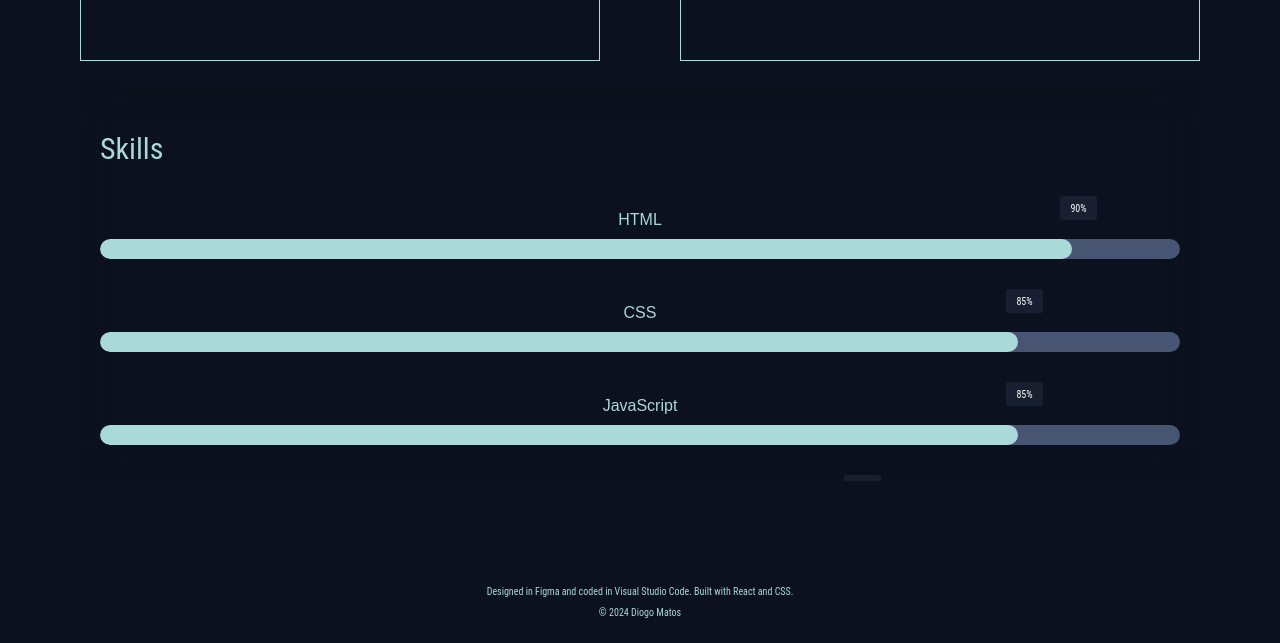
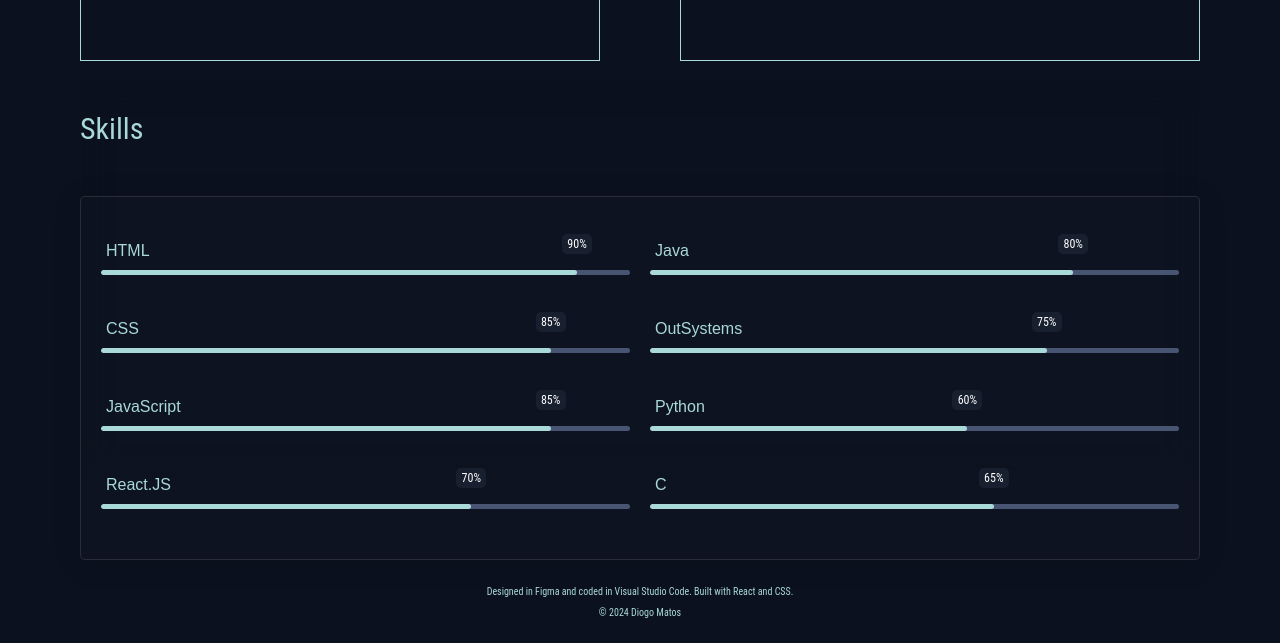
Before and after one commit to DiogoMatos10/portfolio, a React (Vite) app: page /about in a window 1280 px wide. Shown: the part 645-1288 px from the top of the page. Built offline with nearby package versions, Linux system fonts and the light colour scheme; a web font is replaced by a local one.

Commit message:
About Page v1.2

```diff
--- a/data.js
+++ b/data.js
@@ -26,10 +26,6 @@ export const dataSkills=[
         percentage:"80%"
     },
     {
-        name:"Kotlin",
-        percentage:"75%"
-    },
-    {
         name:"OutSystems",
         percentage:"75%"
     },
@@ -41,12 +37,4 @@ export const dataSkills=[
         name:"C",
         percentage:"65%"
     },
-    {
-        name:"Assembly",
-        percentage:"65%"
-    },
-    {
-        name:"Prolog/OCaml",
-        percentage:"55%"
-    },
 ]
--- a/src/components/Content/AboutContent.css
+++ b/src/components/Content/AboutContent.css
@@ -27,42 +27,37 @@
     margin: 20px auto 0;
     height: 400px;
     box-sizing: border-box;
-    align-items: center;
-    justify-content: center;
-    overflow-y: auto;
+    display: flex;
+    flex-direction: column;
+    justify-content: space-between;
+    gap: 20px;
     backdrop-filter: blur(20px);
-    border-radius: 5px;
-    padding: 20px;
-}
-
-.skills::-webkit-scrollbar {
-    width: 5px;
-    /* Width of the scrollbar */
-}
-
-.skills::-webkit-scrollbar-track {
-    background: rgba(255, 255, 255, 0.2);
     border-radius: 5px;
 }
 
-.skills::-webkit-scrollbar-thumb {
-    background: var(--secondary-color);
+.skills-content {
+    display: flex;
+    flex-direction: row;
+    justify-content: space-between;
+    gap: 20px;
+    background: var(--glass-background-color);
+    box-shadow: var(--glass-box-shadow);
+    backdrop-filter: var(--glass-backdrop-filter);
+    -webkit-backdrop-filter: var(--glass-webkit-backdrop-filter);
+    border: var(--glass-border);
+    padding: 20px;
     border-radius: 5px;
 }
 
-.skills::-webkit-scrollbar-thumb:hover {
-    background: var(--text-color);
+.skill-column {
+    flex: 1;
 }
 
 .skills-header {
-    font-size: 20px;
-    width: 100%;
-    text-align: center;
-    margin-bottom: 10px;
-    box-sizing: border-box;
+    font-size: 30px;
+    margin-bottom: 30px;
 }
 
-/* Container for individual skill bars */
 .skill-container {
     width: 100%;
     margin: 10px 0;
@@ -70,27 +65,22 @@
     position: relative;
 }
 
-
-
-/* Skill name styles */
 .skill-container p {
     margin: 5px;
     font-family: "Poppins", sans-serif;
     font-size: 16px;
 }
 
-/* Base styles for the skill bar */
 .bar {
     width: 100%;
     background: #475472;
-    height: 20px;
+    height: 5px;
     border-radius: 100vw;
     overflow: hidden;
     position: relative;
     margin: 10px 0;
 }
 
-/* Styles for the skill bar span */
 .bar span {
     height: 100%;
     display: block;
@@ -100,19 +90,6 @@
     width: var(--bar-width, 0%);
 }
 
-
-.percentage {
-    position: absolute;
-    top: 50%;
-    transform: translateY(-50%);
-    font-size: 12px;
-    color: #fff;
-    background: hsla(223, 23%, 36%, 0.219);
-    padding: 2px 6px;
-    border-radius: 4px;
-    transition: left 1s cubic-bezier(.25, 8, .25, 1);
-    white-space: nowrap;
-}
 
 
 .titles {
@@ -134,6 +111,15 @@
 
     .skills {
         width: 100%;
+        height: auto;
+    }
+
+    .skills-content{
+        flex-direction: column;
+        gap: 0;
+    }
+    .skill-column{
+        margin-bottom: -10px;
     }
 }
 
@@ -141,43 +127,44 @@
 .percentage {
     content: "";
     position: absolute;
-    top: 12px;
-    width: 25px;
+    color: #fff;
+    background: hsla(223, 21%, 33%, 0.219);
+    top: 25%;
+    width: 30px;
     height: 20px;
     display: flex;
     align-items: center;
     justify-content: center;
-    font-size: 10px;
-    border-radius: 2px;
+    font-size: 12px;
+    border-radius: 5px;
     z-index: 10;
-    transition: all .3s ease-in-out;
+    transform: translateY(-50%);
+    white-space: nowrap;
 }
 
 
-/* Animation for skill bars */
 .animate {
-    animation: animateWidth 1s forwards;
-    /* Apply animation when in view */
+    animation: animateWidth 1.5s forwards;
 }
 
-/* Keyframes for skill bar animation */
+.animatePer{
+    animation: animatePercentage 1.5 forwards;
+}
+
 @keyframes animateWidth {
     from {
         width: 0%;
     }
 
     to {
-        width: var();
+        width: var(--bar-width);
     }
 }
 
-/* Keyframes for percentage position animation */
 @keyframes animatePercentage {
     from {
-        left: 0%;
     }
 
     to {
-        left: var(--percentage-left, 0%);
     }
 }
--- a/src/components/Content/AboutContent.jsx
+++ b/src/components/Content/AboutContent.jsx
@@ -19,7 +19,7 @@ function AboutContent() {
             span.style.setProperty('--bar-width', width);
             span.classList.add('animate');
             percentage.style.setProperty('--percentage-left', width);
-            percentage.classList.add('animate');
+            percentage.classList.add('animatePer');
           });
         } else {
           spans.forEach((span, index) => {
@@ -36,10 +36,11 @@ function AboutContent() {
     }
 
     const updatePercentagePositions = () => {
-      const barWidth = document.querySelector('.bar').clientWidth;
+      const bars = document.querySelectorAll('.bar');
+      const barWidth = bars[0]?.clientWidth || 0;
       percentages.forEach(percentage => {
         const widthPercentage = parseFloat(percentage.textContent) / 100;
-        percentage.style.left = `${barWidth * widthPercentage-12}px`;
+        percentage.style.left = `${barWidth * widthPercentage - 15}px`;
       });
     };
 
@@ -51,6 +52,9 @@ function AboutContent() {
       window.removeEventListener('resize', updatePercentagePositions);
     };
   }, [skills]);
+
+  const firstHalfSkills = skills.slice(0, Math.ceil(skills.length / 2));
+  const secondHalfSkills = skills.slice(Math.ceil(skills.length / 2));
 
   return (
     <div className="about-container">
@@ -64,12 +68,25 @@ function AboutContent() {
       </div>
       <div className="projects">
         <p className="titles">Projects</p>
-        {/* Future projects content can go here */}
       </div>
       <div className="skills" ref={skillContainerRef}>
-        <p className="titles">Skills</p>
-        <div className="skills-header">
-          {skills.map(skill => (
+        <p className="skills-header">Skills</p>
+        <div className="skills-content">
+          <div className="skill-column">
+            {firstHalfSkills.map(skill => (
+              <div key={skill.name} className="skill-container">
+                <p>{skill.name}</p>
+                <div className={`percentage ${skill.name.toLowerCase()}-percentage`}>
+                  {skill.percentage}
+                </div>
+                <div className="bar">
+                  <span className={`${skill.name.toLowerCase()}`}></span>
+                </div>
+              </div>
+            ))}
+          </div>
+          <div className="skill-column">
+            {secondHalfSkills.map(skill => (
               <div key={skill.name} className="skill-container">
                 <p>{skill.name}</p>
                 <div className={`percentage ${skill.name.toLowerCase()}-percentage`}>
@@ -83,6 +100,7 @@ function AboutContent() {
           </div>
         </div>
       </div>
+    </div>
   );
 }
 
--- a/src/index.css
+++ b/src/index.css
@@ -18,6 +18,13 @@
     --secondary-color: #11192D;
     --text-color: #AAD9D9;
     --hover-color: #72C0C0;
+
+    --glass-background-color:rgba(255, 255, 255, 0.01);
+    --glass-box-shadow:0 4px 30px rgba(0, 0, 0, 0.1);
+    --glass-backdrop-filter: blur(2.3px);
+    --glass-webkit-backdrop-filter:blur(2.3px);
+    --glass-border: 1px solid rgba(255, 255, 255, 0.11);
+
 }
 
 .light-mode {
```
Lines whose indentation alone changed are shown as unchanged.
